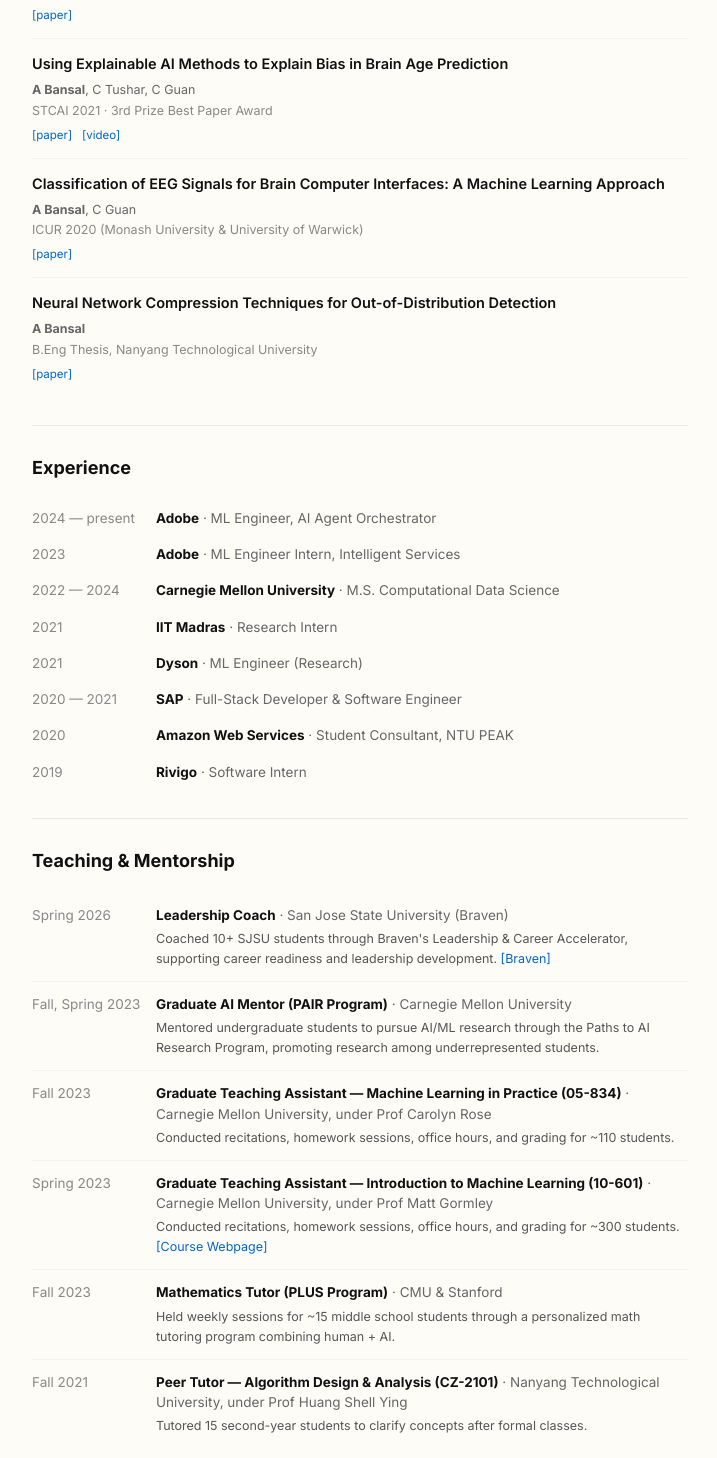
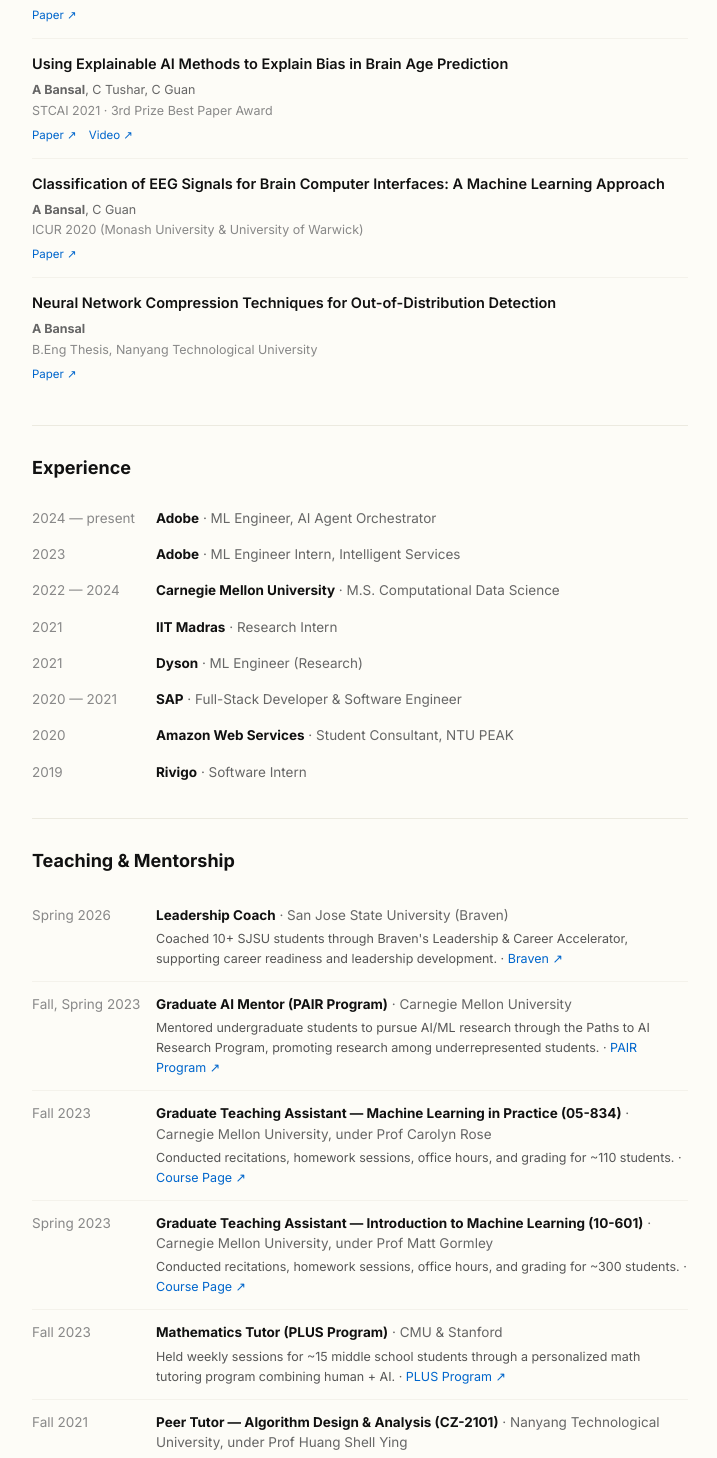
Before and after one commit to bansal-aditya/bansal-aditya.github.io, a Next.js app: page / in a window 1280 px wide. Shown: the part 1161-2619 px from the top of the page, without its empty margins (280-997 px from the left). Built offline with nearby package versions, Linux system fonts and the light colour scheme.

Commit message:
feat: add teaching links (PAIR, ML courses, PLUS), replace bracket links with clean arrow style

```diff
--- a/src/components/PublicationsSection.tsx
+++ b/src/components/PublicationsSection.tsx
@@ -33,7 +33,7 @@ export default function PublicationsSection() {
                 <span className="text-muted"> · Cited by {pub.citations}</span>
               )}
             </div>
-            <div className="flex gap-2.5 mt-1.5">
+            <div className="flex gap-3 mt-1.5">
               {pub.links.paper && (
                 <a
                   href={pub.links.paper}
@@ -41,7 +41,7 @@ export default function PublicationsSection() {
                   rel="noopener noreferrer"
                   className="text-[11.5px] text-link hover:underline"
                 >
-                  [paper]
+                  Paper ↗
                 </a>
               )}
               {pub.links.code && (
@@ -51,7 +51,7 @@ export default function PublicationsSection() {
                   rel="noopener noreferrer"
                   className="text-[11.5px] text-link hover:underline"
                 >
-                  [code]
+                  Code ↗
                 </a>
               )}
               {pub.links.video && (
@@ -61,7 +61,7 @@ export default function PublicationsSection() {
                   rel="noopener noreferrer"
                   className="text-[11.5px] text-link hover:underline"
                 >
-                  [video]
+                  Video ↗
                 </a>
               )}
               {pub.links.slides && (
@@ -71,7 +71,7 @@ export default function PublicationsSection() {
                   rel="noopener noreferrer"
                   className="text-[11.5px] text-link hover:underline"
                 >
-                  [slides]
+                  Slides ↗
                 </a>
               )}
             </div>
--- a/src/components/TeachingSection.tsx
+++ b/src/components/TeachingSection.tsx
@@ -23,14 +23,14 @@ export default function TeachingSection() {
               {item.description}
               {item.link && item.linkText && (
                 <>
-                  {" "}
+                  {" · "}
                   <a
                     href={item.link}
                     target="_blank"
                     rel="noopener noreferrer"
                     className="text-link hover:underline"
                   >
-                    [{item.linkText}]
+                    {item.linkText} ↗
                   </a>
                 </>
               )}
--- a/src/data/teaching.ts
+++ b/src/data/teaching.ts
@@ -21,12 +21,16 @@ export const teaching: TeachingItem[] = [
     role: "Graduate AI Mentor (PAIR Program)",
     organization: "Carnegie Mellon University",
     description: "Mentored undergraduate students to pursue AI/ML research through the Paths to AI Research Program, promoting research among underrepresented students.",
+    link: "https://sites.google.com/andrew.cmu.edu/ai-mentoring",
+    linkText: "PAIR Program",
   },
   {
     dateRange: "Fall 2023",
     role: "Graduate Teaching Assistant — Machine Learning in Practice (05-834)",
     organization: "Carnegie Mellon University, under Prof Carolyn Rose",
     description: "Conducted recitations, homework sessions, office hours, and grading for ~110 students.",
+    link: "https://www.hcii.cmu.edu/course/applied-machine-learning",
+    linkText: "Course Page",
   },
   {
     dateRange: "Spring 2023",
@@ -34,13 +38,15 @@ export const teaching: TeachingItem[] = [
     organization: "Carnegie Mellon University, under Prof Matt Gormley",
     description: "Conducted recitations, homework sessions, office hours, and grading for ~300 students.",
     link: "https://www.cs.cmu.edu/~mgormley/courses/10601/",
-    linkText: "Course Webpage",
+    linkText: "Course Page",
   },
   {
     dateRange: "Fall 2023",
     role: "Mathematics Tutor (PLUS Program)",
     organization: "CMU & Stanford",
     description: "Held weekly sessions for ~15 middle school students through a personalized math tutoring program combining human + AI.",
+    link: "https://www.tutors.plus/",
+    linkText: "PLUS Program",
   },
   {
     dateRange: "Fall 2021",
```
